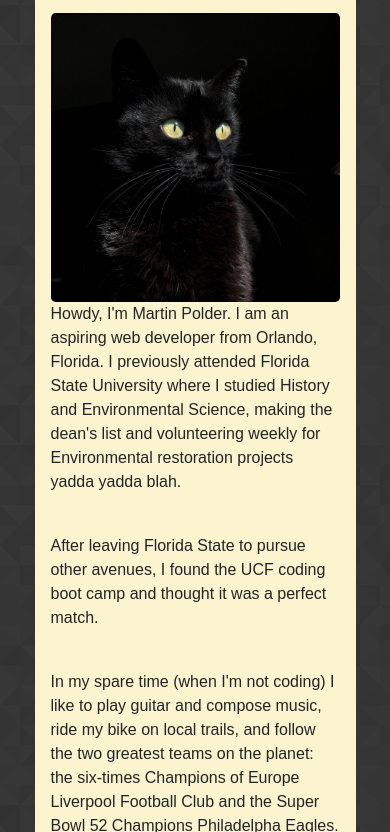
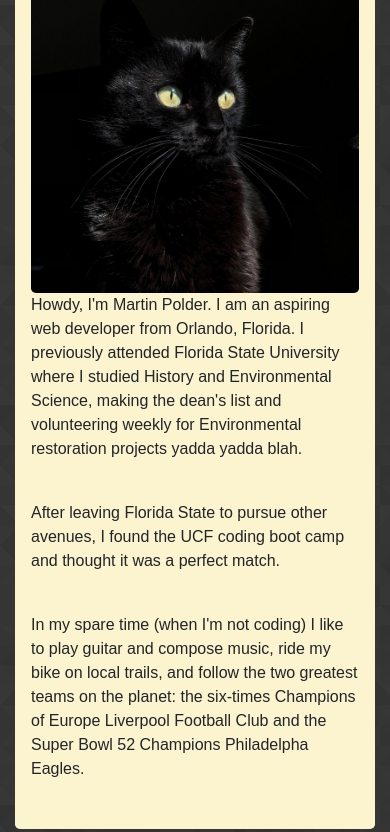
Before and after one commit to martinpolder/bootstrap-portfolio, a plain HTML site: page index.html in a window 390 px wide. Shown: the part 375-1207 px from the top of the page. Drawn offline with nearby package versions, Linux system fonts and the light colour scheme.

```diff
--- a/assets/style.css
+++ b/assets/style.css
@@ -89,7 +89,7 @@ h6 {
 @media screen and (max-width: 768px) {
 
  body {
-   width: 90%;
+   width: 100%;
  }
 
   .container {
@@ -107,7 +107,7 @@ h6 {
 @media screen and (max-width: 640px) {
 
   body {
-    width: 90%;
+    width: 100%;
   }
 
 
@@ -127,7 +127,7 @@ h6 {
 @media screen and (max-width: 480px) {
 
   body {
-    width: 90%;
+    width: 100%;
   }
 
 
```
